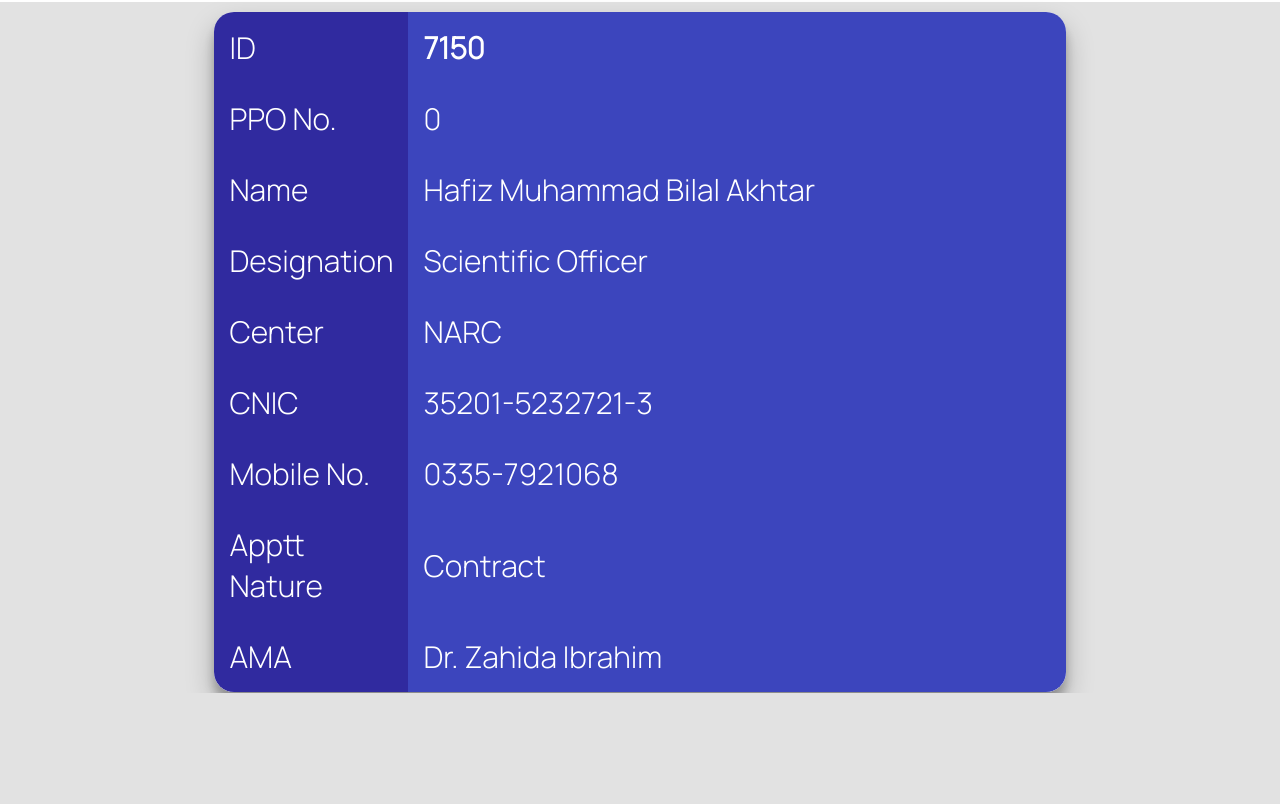
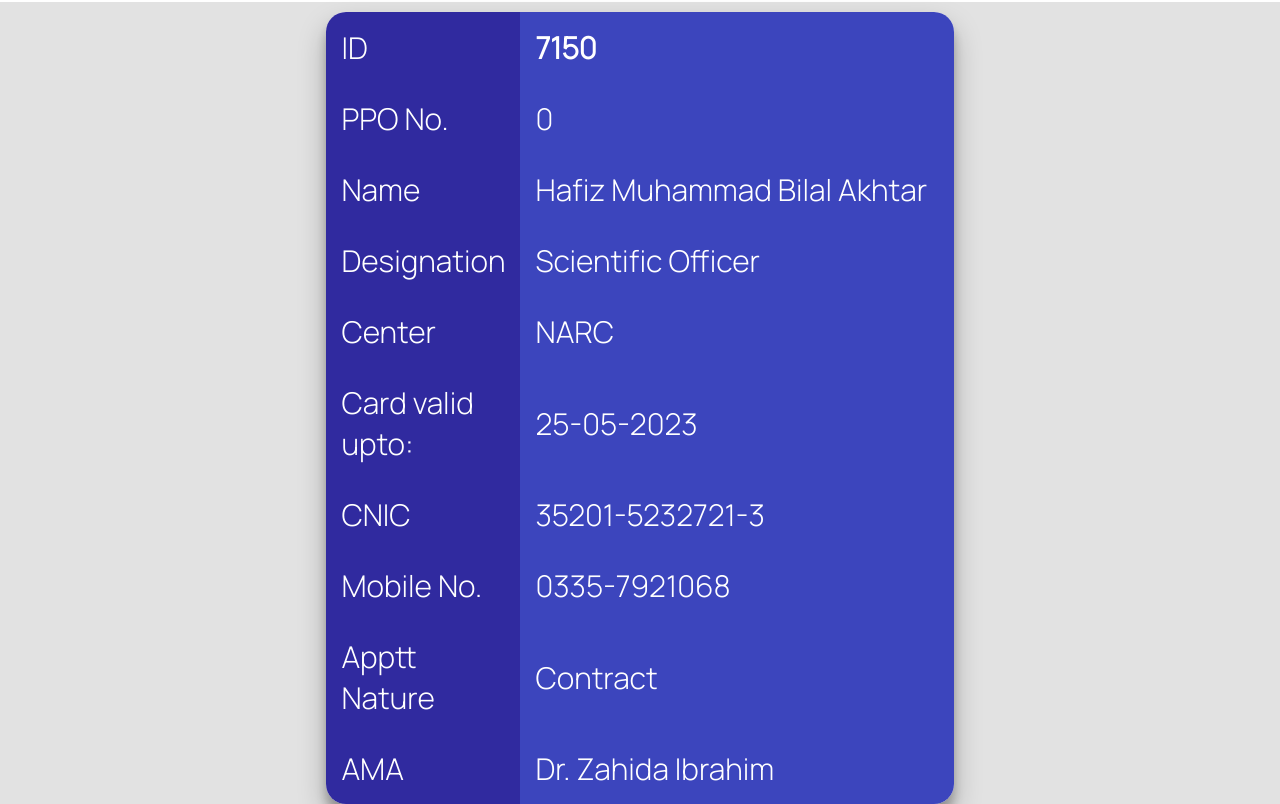
Before and after one commit to PARCMedical/52327217150, a plain HTML site: page index.html in a window 1280 px wide. Shown: the part 107-911 px from the top of the page. Before the commit the page ends 800 px from the top, so only its background shows below. Drawn offline with Linux system fonts and the light colour scheme.

Commit message:
Update index.html

```diff
--- a/index.html
+++ b/index.html
@@ -35,7 +35,7 @@
 
     table {
       border-collapse: collapse;
-      width: 95%;
+      width: 70%;
       background-color: #ffffff;
       box-shadow: rgba(0, 0, 0, 0.25) 0px 14px 28px, rgba(0, 0, 0, 0.22) 0px 10px 10px;
       border-radius: 20px;
@@ -138,7 +138,10 @@
 
         <td>ID</td>
         <td style="font-weight: bold;">
-	7150</td> </tr> <tr> <td>PPO No.</td> <td>0</td> </tr><tr> <tr> <td>Name</td> <td>Hafiz Muhammad Bilal Akhtar </td> </tr> <tr> <td>Designation</td> <td>Scientific Officer</td> </tr> <tr> <td>Center</td> <td>NARC</td> </tr> <tr> <td>CNIC</td> <td>35201-5232721-3</td> </tr> <tr> <td>Mobile No.</td> <td>0335-7921068</td> </tr> <tr> <td>Apptt Nature</td> <td>Contract</td> </tr> <tr> <td>AMA</td> <td>Dr. Zahida Ibrahim</td>
+	7150</td> </tr> <tr> <td>PPO No.</td> <td>0</td> </tr><tr> <tr> <td>Name</td> <td>Hafiz Muhammad Bilal Akhtar </td> </tr> <tr> <td>Designation</td> <td>Scientific Officer</td> </tr> <tr> <td>Center</td> <td>NARC</td> </tr>
+	<tr> <td>Card valid upto:</td> <td>25-05-2023</td> </tr>
+
+	<tr> <td>CNIC</td> <td>35201-5232721-3</td> </tr> <tr> <td>Mobile No.</td> <td>0335-7921068</td> </tr> <tr> <td>Apptt Nature</td> <td>Contract</td> </tr> <tr> <td>AMA</td> <td>Dr. Zahida Ibrahim</td>
       </tr>
     </tbody>
   </table>
```
